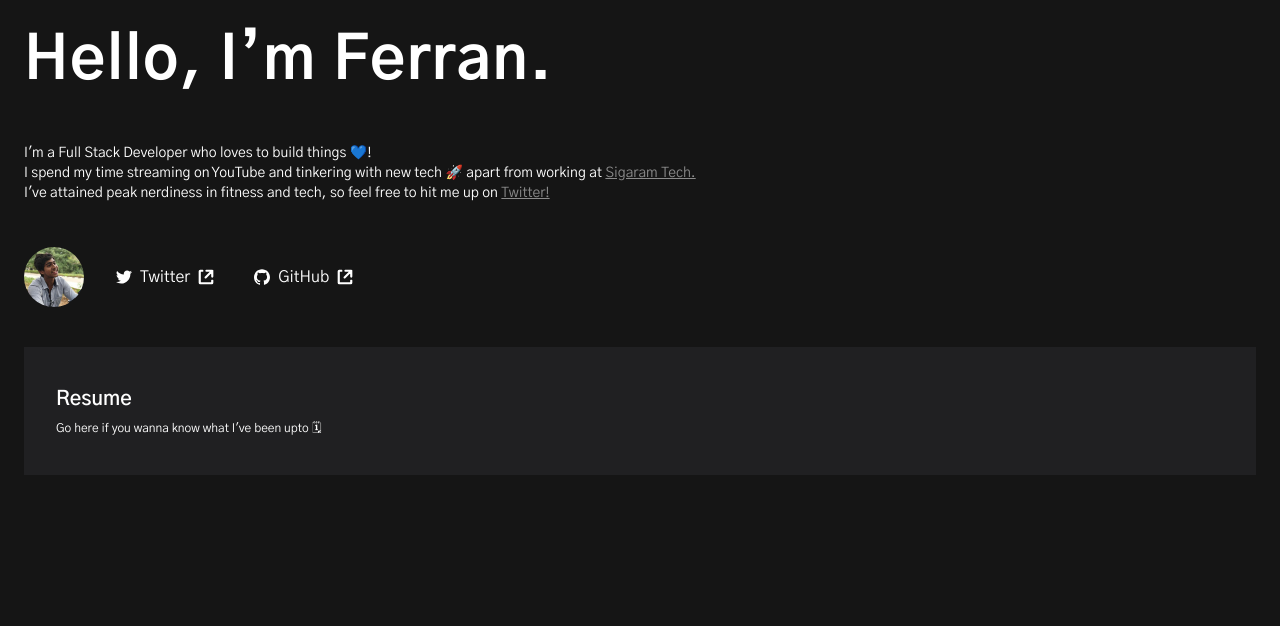
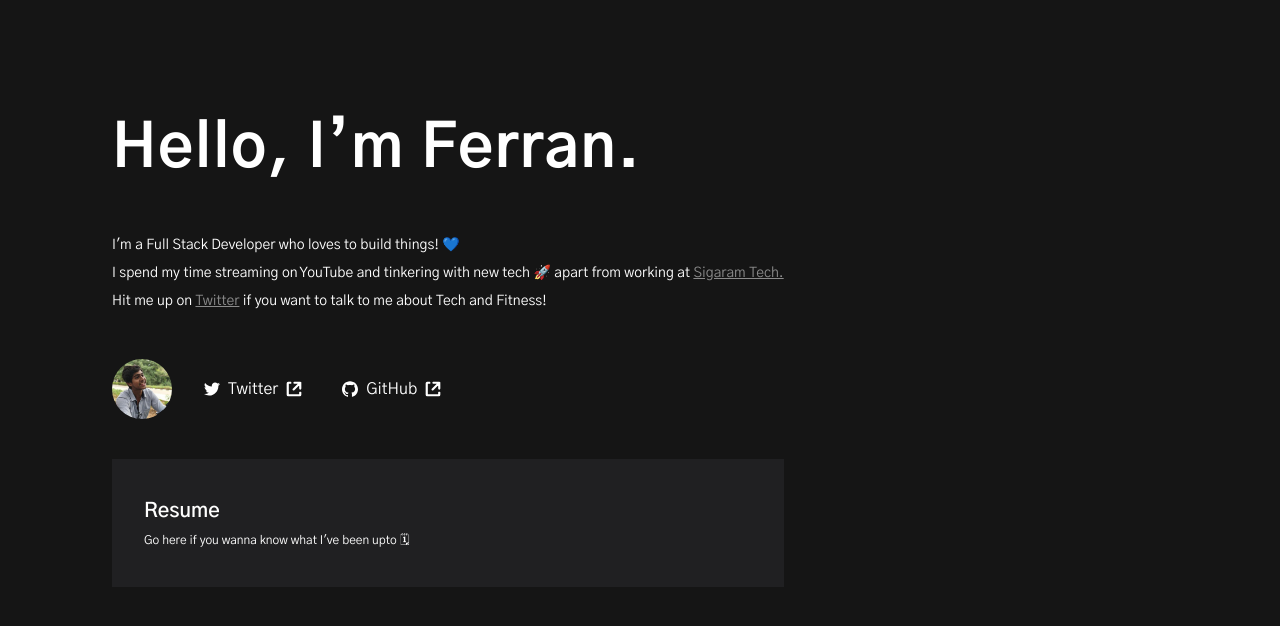
Before and after one commit to ferran9908/Liebe, a Next.js app: page / in a window 1280 px wide. Shown: the top 626 px of the page. Built offline with nearby package versions, Linux system fonts and the light colour scheme.

Commit message:
Change Layout

```diff
--- a/components/Layout.tsx
+++ b/components/Layout.tsx
@@ -13,7 +13,7 @@ const Layout: React.FC<Props> = ({ children }) => {
         <link rel="icon" href="/favicon.ico" />
         <meta name="viewport" content="width=device-width, initial-scale=1.0" />
       </Head>
-      <main className="bg-night min-h-screen p-6">{children}</main>
+      <main className="bg-night min-h-screen p-6 md:p-28">{children}</main>
     </>
   );
 };
--- a/package.json
+++ b/package.json
@@ -11,7 +11,8 @@
   "dependencies": {
     "next": "11.0.1",
     "react": "17.0.2",
-    "react-dom": "17.0.2"
+    "react-dom": "17.0.2",
+    "styled-components": "^5.3.0"
   },
   "devDependencies": {
     "@types/react": "17.0.11",
--- a/pages/index.tsx
+++ b/pages/index.tsx
@@ -2,14 +2,14 @@ import Image from "next/image";
 
 export default function Home() {
   return (
-    <div className="flex flex-col items-stretch">
+    <div className="flex flex-col md:flex-row items-stretch">
       <div>
         <h1 className="text-white text-6xl font-bold tracking-wide leading-tight">
           Hello, I’m Ferran.
         </h1>
         <div className="leading-loose">
-          <p className="text-sm text-white mt-11">
-            I&#39;m a Full Stack Developer who loves to build things 💙!
+          <p className="text-sm text-white mt-11 leading-loose">
+            I&#39;m a Full Stack Developer who loves to build things! 💙
             <br /> I spend my time streaming on YouTube and tinkering with new
             tech 🚀 apart from working at{" "}
             <a
@@ -20,15 +20,15 @@ export default function Home() {
               Sigaram Tech.
             </a>
             <br />
-            I&#39;ve attained peak nerdiness in fitness and tech, so feel free
-            to hit me up on{" "}
+            Hit me up on{" "}
             <a
               className="opacity-50 underline"
               href="https://www.twitter.com/sulaimanferran"
               rel="noopener noreferrer"
             >
-              Twitter!
-            </a>
+              Twitter
+            </a>{" "}
+            if you want to talk to me about Tech and Fitness!
           </p>
         </div>
         <div className="flex items-center mt-11">
```
Also changed, not shown: 1 other file (tests, documents, lock files or other folders).
